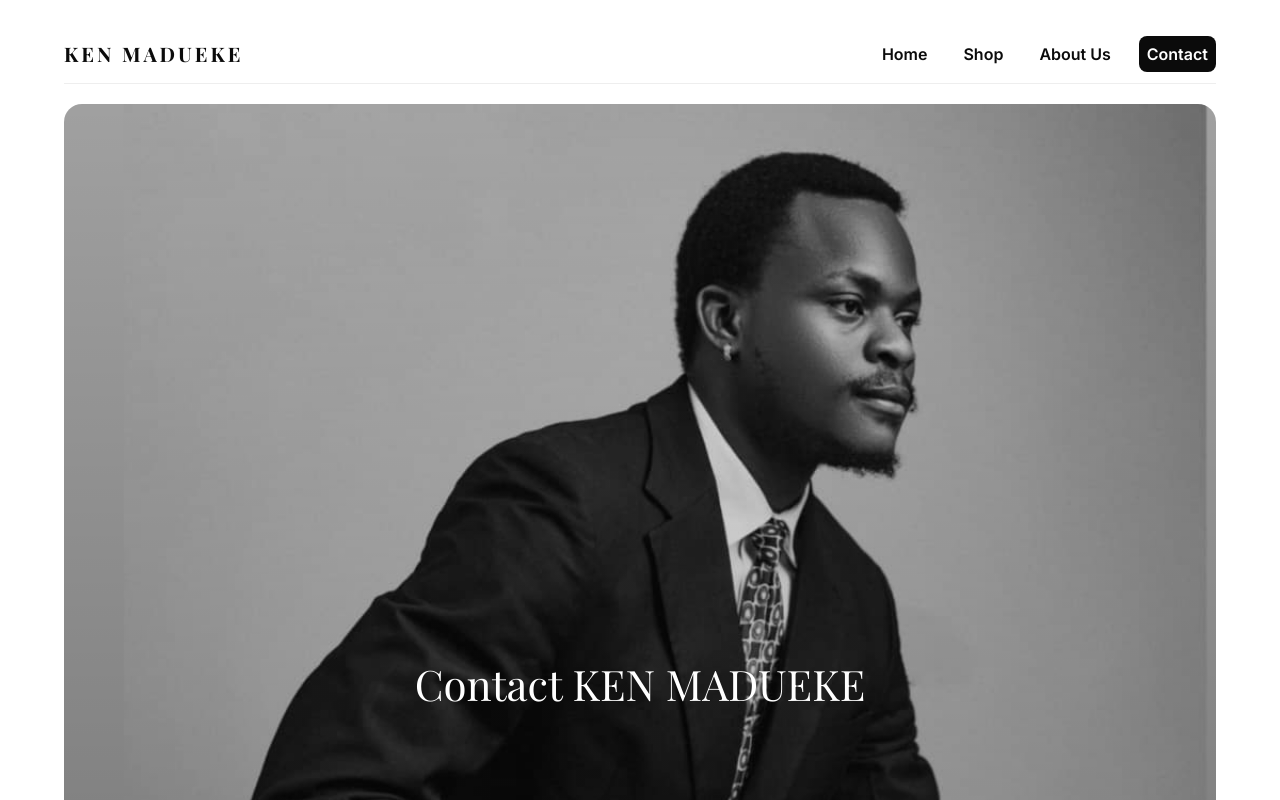
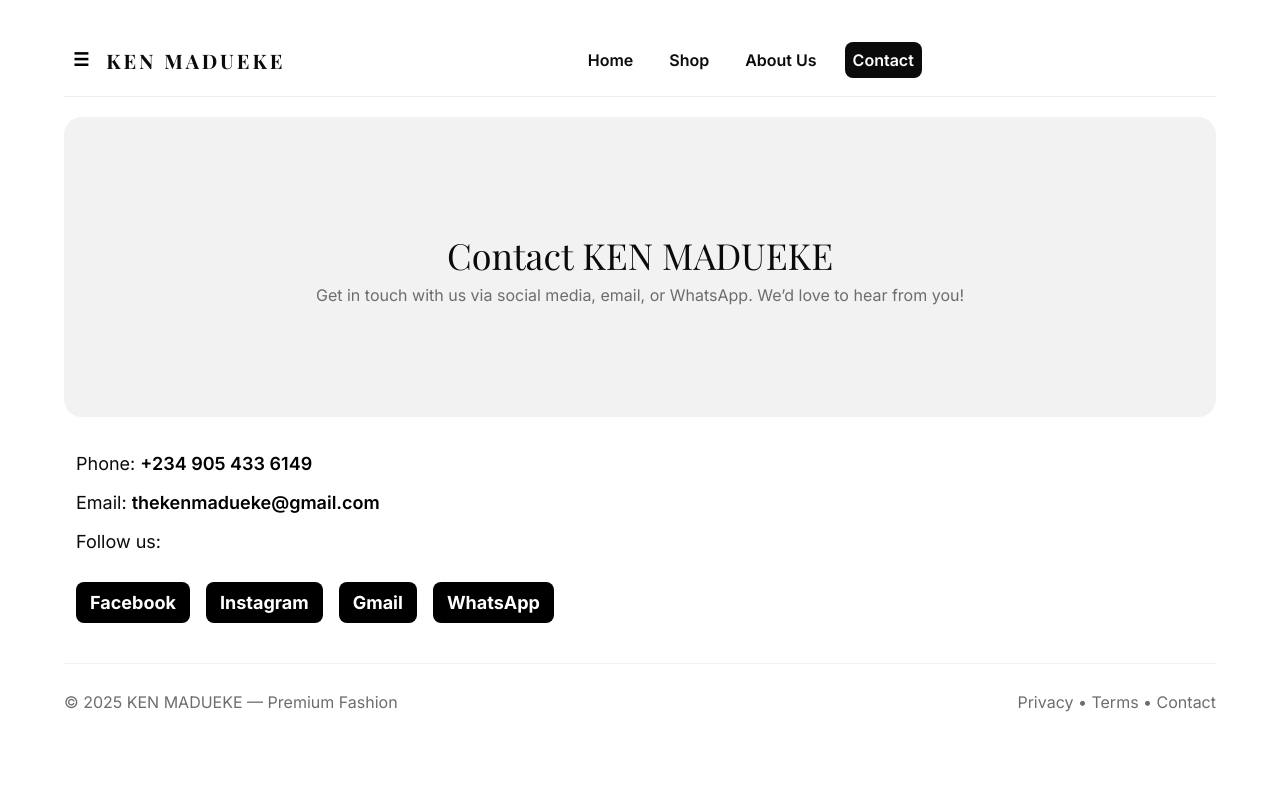
Before and after one commit to greenangela218-hash/Ken-Madueke-, a plain HTML site: page contact.html in a window 1280 px wide. Shown: the top 800 px of the page. Drawn offline with nearby package versions, Linux system fonts and the light colour scheme.

Commit message:
Add files via upload

```diff
--- a/contact.html
+++ b/contact.html
@@ -1,81 +1,138 @@
 <!doctype html>
 <html lang="en">
 <head>
-  <meta charset="utf-8">
-  <meta name="viewport" content="width=device-width,initial-scale=1">
+  <meta charset="utf-8" />
+  <meta name="viewport" content="width=device-width,initial-scale=1" />
   <title>Contact Us – KEN MADUEKE</title>
   <link href="https://fonts.googleapis.com/css2?family=Inter:wght@300;400;600;700&family=Playfair+Display:wght@400;600;700&display=swap" rel="stylesheet">
   <style>
     :root{
-      --max-w:1200px;--bg:#fff;--text:#0b0b0b;--sub:#6d6d6d;--accent:#000;--radius:12px;
+      --max-w:1200px;
+      --bg:#fff;
+      --muted:#f6f6f7;
+      --text:#0b0b0b;
+      --sub:#6d6d6d;
+      --accent:#000;
+      --radius:12px;
     }
-    *{box-sizing:border-box;margin:0;padding:0}
-    body{font-family:Inter,system-ui,Roboto,Arial;color:var(--text);background:var(--bg);}
-    .wrap{max-width:var(--max-w);margin:0 auto;padding:24px;}
-    header{position:sticky;top:0;background:rgba(255,255,255,0.95);backdrop-filter:blur(6px);z-index:60;border-bottom:1px solid #eee;}
-    .nav{display:flex;align-items:center;justify-content:space-between;padding:16px 0;flex-wrap:wrap;}
-    .brand{font-family:'Playfair Display',serif;font-size:20px;letter-spacing:3px;font-weight:700;}
-    nav ul{display:flex;gap:20px;list-style:none;flex-wrap:wrap;}
-    nav a{color:var(--text);text-decoration:none;font-weight:600;padding:8px;border-radius:8px;}
-    nav a:hover{background:#f6f6f7;}
-    .actions{display:flex;gap:12px;align-items:center;}
-    .hero{position:relative;border-radius:18px;overflow:hidden;min-height:300px;margin-top:20px;display:flex;align-items:center;justify-content:center;}
-    .hero img{width:100%;height:100%;object-fit:cover;filter:contrast(.95) saturate(.9);}
-    .hero-overlay{position:absolute;inset:0;display:flex;align-items:center;justify-content:center;padding:36px;background:linear-gradient(180deg, rgba(0,0,0,0.06), rgba(0,0,0,0.35));}
-    .hero-text{color:#fff;text-align:center}
-    .hero-title{font-family:'Playfair Display',serif;font-size:42px;line-height:1;margin-top:8px;}
-    .container{max-width:var(--max-w);margin:36px auto;padding:0 12px;}
-    .contact-info{display:flex;flex-direction:column;gap:14px;font-size:16px;color:var(--text);}
-    .contact-info a{text-decoration:none;color:var(--accent);}
-    .social-links{display:flex;gap:12px;margin-top:12px;}
-    .social-links a{display:inline-block;padding:10px;background:#eee;border-radius:8px;text-decoration:none;color:var(--accent);}
-    footer{margin-top:40px;padding:28px 0;border-top:1px solid #f2f2f2;color:var(--sub);display:flex;justify-content:space-between;flex-wrap:wrap;}
-    @media(max-width:640px){nav ul{flex-direction:column;gap:10px;margin-top:12px}.hero-title{font-size:32px}}
+    *{box-sizing:border-box}
+    body{margin:0;font-family:Inter,system-ui,-apple-system,"Segoe UI",Roboto,Arial;color:var(--text);background:var(--bg)}
+    .wrap{max-width:var(--max-w);margin:0 auto;padding:24px}
+
+    /* Header & Nav */
+    header{position:sticky;top:0;background:rgba(255,255,255,0.95);backdrop-filter:blur(6px);z-index:60;border-bottom:1px solid #eee}
+    .nav{display:flex;align-items:center;justify-content:space-between;padding:16px 0}
+    .brand{font-family:'Playfair Display',serif;font-size:20px;letter-spacing:3px;font-weight:700}
+    nav ul{display:flex;gap:20px;list-style:none;margin:0;padding:0}
+    nav a{color:var(--text);text-decoration:none;font-weight:600;padding:8px;border-radius:8px}
+    nav a:hover{background:var(--muted)}
+    nav a.active{background:var(--text);color:#fff}
+    .actions{display:flex;gap:12px;align-items:center}
+    .icon-btn{background:transparent;border:1px solid transparent;padding:8px;border-radius:8px;cursor:pointer;font-weight:600;font-size:18px}
+
+    /* Sidebar */
+    .sidebar {height:100%;width:250px;position:fixed;top:0;left:-250px;background:#111;overflow-x:hidden;transition:left 0.4s ease;padding-top:60px;z-index:1200}
+    .sidebar.active{left:0}
+    .sidebar a{display:block;padding:12px 24px;text-decoration:none;color:white;font-size:18px}
+    .sidebar a:hover{background:#444}
+    .sidebar a.active{background:#fff;color:#000;border-radius:4px}
+    .close-sidebar{position:absolute;top:15px;right:20px;font-size:28px;color:white;cursor:pointer}
+    .overlay-bg{position:fixed;top:0;left:0;width:100%;height:100%;background:rgba(0,0,0,0.6);opacity:0;visibility:hidden;transition:opacity 0.4s ease;z-index:1100}
+    .overlay-bg.active{opacity:1;visibility:visible}
+
+    /* Hero */
+    .hero{position:relative;border-radius:18px;overflow:hidden;min-height:300px;margin-top:20px;background:#f2f2f2;display:flex;align-items:center;justify-content:center;}
+    .hero-text{color:var(--text);text-align:center;padding:24px}
+    .hero-title{font-family:'Playfair Display',serif;font-size:36px;line-height:1;margin-top:8px}
+    .hero-sub{margin-top:12px;max-width:720px;color:var(--sub);margin-left:auto;margin-right:auto}
+
+    /* Content */
+    .container{max-width:var(--max-w);margin:36px auto;padding:0 12px}
+    .contact-info{display:flex;flex-direction:column;gap:18px;font-size:18px;color:var(--text)}
+    .contact-info a{text-decoration:none;color:var(--accent);font-weight:600}
+    .socials{display:flex;gap:16px;margin-top:12px}
+    .socials a{display:inline-block;padding:10px 14px;background:#000;color:#fff;border-radius:8px;text-decoration:none;font-weight:700;transition:.3s}
+    .socials a:hover{background:#333}
+
+    footer{margin-top:40px;padding:28px 0;border-top:1px solid #f2f2f2;color:var(--sub);display:flex;justify-content:space-between;flex-wrap:wrap}
+
+    @media(max-width:980px){.hero-title{font-size:28px}.hero-sub{font-size:16px}}
+    @media(max-width:640px){nav ul{display:none}}
   </style>
 </head>
 <body>
   <div class="wrap">
+    <!-- Header -->
     <header>
       <div class="nav">
-        <div class="brand">KEN MADUEKE</div>
+        <div style="display:flex;gap:8px;align-items:center">
+          <button class="icon-btn" id="menuToggle">☰</button>
+          <div class="brand">KEN MADUEKE</div>
+        </div>
         <nav>
           <ul>
             <li><a href="index.html">Home</a></li>
             <li><a href="shop.html">Shop</a></li>
             <li><a href="about.html">About Us</a></li>
-            <li><a href="contact.html" style="background:var(--text);color:#fff;">Contact</a></li>
+            <li><a href="contact.html" class="active">Contact</a></li>
           </ul>
         </nav>
+        <div class="actions">
+          <!-- <button class="icon-btn">Cart</button> -->
+        </div>
       </div>
     </header>
 
+    <!-- Sidebar -->
+    <div id="sidebar" class="sidebar">
+      <span class="close-sidebar" id="closeSidebar">×</span>
+      <a href="index.html">Home</a>
+      <a href="shop.html">Shop</a>
+      <a href="about.html">About Us</a>
+      <a href="contact.html" class="active">Contact</a>
+    </div>
+    <div id="overlayBg" class="overlay-bg"></div>
+
+    <!-- Hero Section -->
     <section class="hero">
-      <img src="IMG-20250919-WA0000.jpg" alt="Fashion hero">
-      <div class="hero-overlay">
-        <div class="hero-text">
-          <div class="hero-title">Contact KEN MADUEKE</div>
-        </div>
+      <div class="hero-text">
+        <div class="hero-title">Contact KEN MADUEKE</div>
+        <div class="hero-sub">Get in touch with us via social media, email, or WhatsApp. We’d love to hear from you!</div>
       </div>
     </section>
 
+    <!-- Contact Info -->
     <div class="container">
       <div class="contact-info">
-        <p>Phone/WhatsApp: <a href="https://wa.me/2349054336149" target="_blank">+234 905 433 6149</a></p>
-        <p>Email: <a href="mailto:kenmadueke@example.com">kenmadueke@example.com</a></p>
-        <p>Follow us on social media:</p>
-        <div class="social-links">
-          <a href="https://facebook.com" target="_blank">Facebook</a>
-          <a href="https://instagram.com" target="_blank">Instagram</a>
-          <a href="https://twitter.com" target="_blank">Twitter</a>
-          <a href="mailto:kenmadueke@example.com">Gmail</a>
+        <div>Phone: <a href="tel:+2349054336149">+234 905 433 6149</a></div>
+        <div>Email: <a href="mailto:thekenmadueke@gmail.com">thekenmadueke@gmail.com</a></div>
+        <div>Follow us:</div>
+        <div class="socials">
+          <a href="https://www.facebook.com/share/1B3oPDAmpr" target="_blank">Facebook</a>
+          <a href="https://www.instagram.com/kenmaduekwe?igsh=ZmYxaGhzN2ZIdTQ2" target="_blank">Instagram</a>
+          <a href="mailto:thekenmadueke@gmail.com">Gmail</a>
+          <a href="https://wa.me/2349054336149" target="_blank">WhatsApp</a>
         </div>
       </div>
     </div>
 
+    <!-- Footer -->
     <footer>
       <div>© 2025 KEN MADUEKE — Premium Fashion</div>
       <div>Privacy • Terms • Contact</div>
     </footer>
   </div>
+
+  <script>
+    // Sidebar toggle
+    const sidebar = document.getElementById("sidebar");
+    const menuToggle = document.getElementById("menuToggle");
+    const closeSidebar = document.getElementById("closeSidebar");
+    const overlayBg = document.getElementById("overlayBg");
+
+    menuToggle.onclick = () => {sidebar.classList.add("active"); overlayBg.classList.add("active");};
+    closeSidebar.onclick = () => {sidebar.classList.remove("active"); overlayBg.classList.remove("active");};
+    overlayBg.onclick = () => {sidebar.classList.remove("active"); overlayBg.classList.remove("active");};
+  </script>
 </body>
 </html>
--- a/style.css
+++ b/style.css
@@ -18,7 +18,7 @@
     nav a:hover{background:var(--muted)}
     nav a.active{background:#000;color:#fff}
     .actions{display:flex;gap:5px;align-items:center}
-.icon-btn{background:transparent;border:1px solid transparent;padding:5px;border-radius:8px;cursor:pointer;font-weight:600;}
+    .icon-btn{background:transparent;border:1px solid transparent;padding:5px;border-radius:8px;cursor:pointer;}
     .cart{position:relative}
     .badge{position:absolute;right:-8px;top:-8px;background:var(--text);color:#fff;border-radius:999px;padding:3px 7px;font-size:12px}
 
```
Also changed, not shown: about.html (+68 -10 lines), index.html (+4 -3 lines), Screenshot_20250919-185700.png (added). Lines whose indentation alone changed are shown as unchanged.
